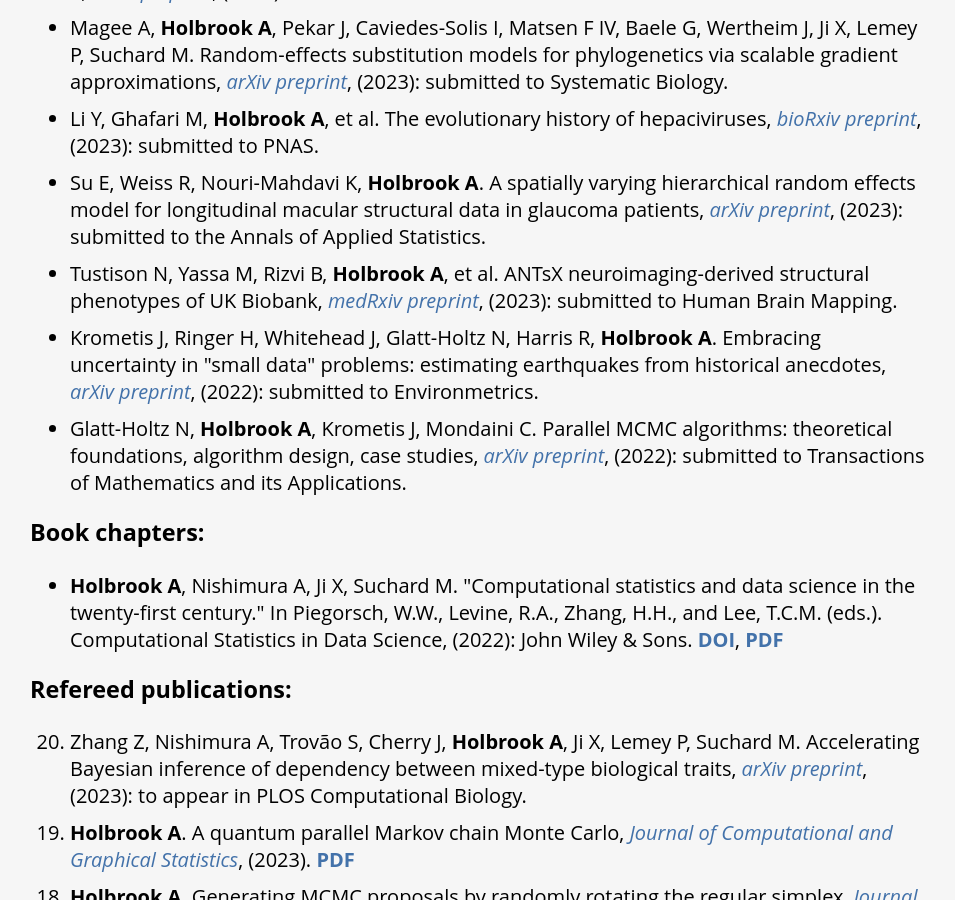
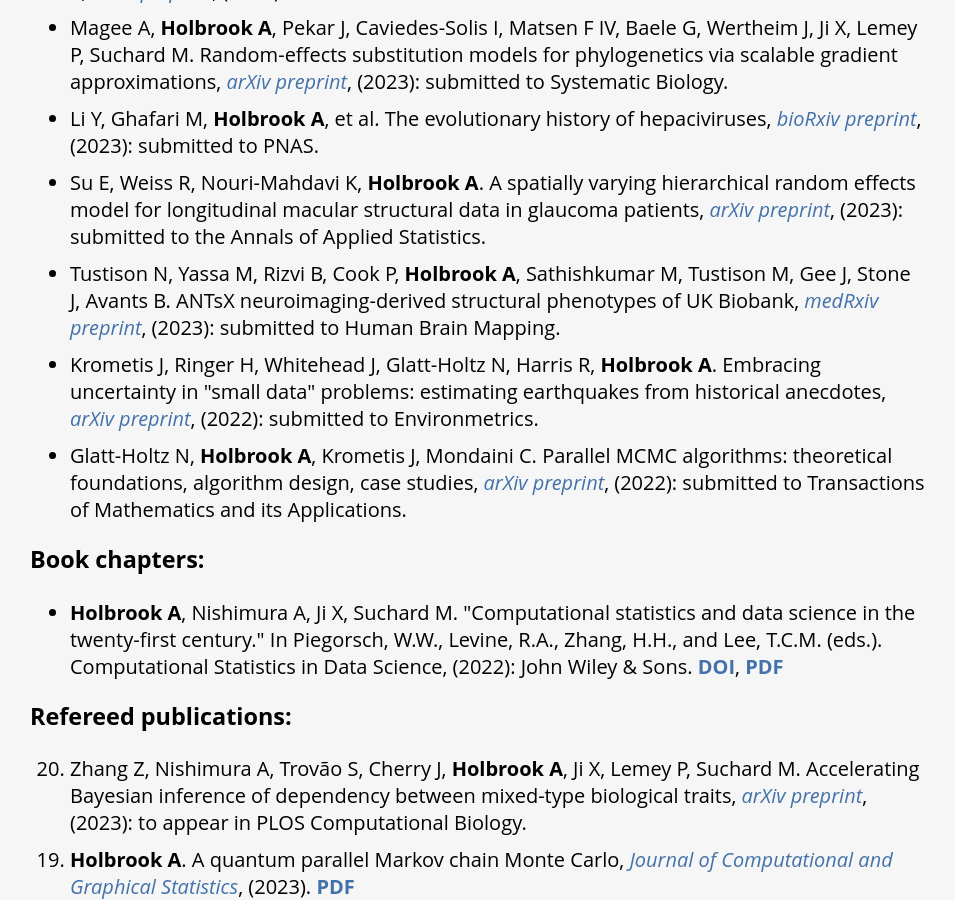
Before and after one commit to andrewjholbrook/andrewjholbrook.github.io, a Jekyll site: the page built from research.html, in a window 1280 px wide and 900 px high, scrolled down 342 px. Shown: the whole window, without its empty margins (162-1117 px from the left). Built offline with Jekyll 4.4.1, drawn with Linux system fonts in a browser that asks for light colours; a style sheet for code colours, icons or effects is not loaded.

Commit message:
Update research.html

```diff
--- a/research.html
+++ b/research.html
@@ -15,7 +15,7 @@ title: Andrew Holbrook | Research
         <li> Magee A, <b>Holbrook A</b>, Pekar J, Caviedes-Solis I, Matsen F IV, Baele G, Wertheim J, Ji X, Lemey P, Suchard M. Random-effects substitution models for phylogenetics via scalable gradient approximations, <i><a href="https://arxiv.org/abs/2303.13642" target="_blank">arXiv preprint</a></i>, (2023): submitted to Systematic Biology.</li>
         <li> Li Y, Ghafari M, <b>Holbrook A</b>, et al. The evolutionary history of hepaciviruses, <i><a href="https://doi.org/10.1101/2023.06.30.547218" target="_blank">bioRxiv preprint</a></i>, (2023): submitted to PNAS. </li>
         <li> Su E, Weiss R, Nouri-Mahdavi K, <b>Holbrook A</b>. A spatially varying hierarchical random effects model for longitudinal macular structural data in glaucoma patients, <i><a href="https://arxiv.org/abs/2303.09018" target="_blank">arXiv preprint</a></i>, (2023): submitted to the Annals of Applied Statistics.</li>
-        <li> Tustison N, Yassa M, Rizvi B, <b>Holbrook A</b>, et al. ANTsX neuroimaging-derived structural phenotypes of UK Biobank, <i><a href="https://www.medrxiv.org/content/10.1101/2023.01.17.23284693v1" target="_blank">medRxiv preprint</a></i>, (2023): submitted to Human Brain Mapping.</li>
+        <li> Tustison N, Yassa M, Rizvi B, Cook P, <b>Holbrook A</b>, Sathishkumar M, Tustison M, Gee J, Stone J, Avants B. ANTsX neuroimaging-derived structural phenotypes of UK Biobank, <i><a href="https://www.medrxiv.org/content/10.1101/2023.01.17.23284693v1" target="_blank">medRxiv preprint</a></i>, (2023): submitted to Human Brain Mapping.</li>
         <li>Krometis J, Ringer H, Whitehead J, Glatt-Holtz N, Harris R, <b>Holbrook A</b>. Embracing uncertainty in "small data" problems: estimating earthquakes from historical anecdotes, <i><a href="https://arxiv.org/abs/2106.07797" target="_blank">arXiv preprint</a></i>, (2022): submitted to Environmetrics. </li>
         <li>Glatt-Holtz N, <b>Holbrook A</b>, Krometis J, Mondaini C. Parallel MCMC algorithms: theoretical foundations, algorithm design, case studies, <i><a href="https://arxiv.org/abs/2209.04750" target="_blank">arXiv preprint</a></i>, (2022): submitted to Transactions of Mathematics and its Applications.  </li>
   </ul>
```
